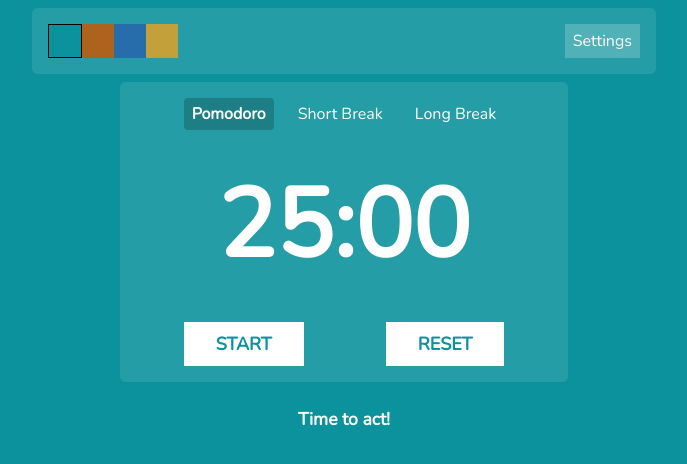
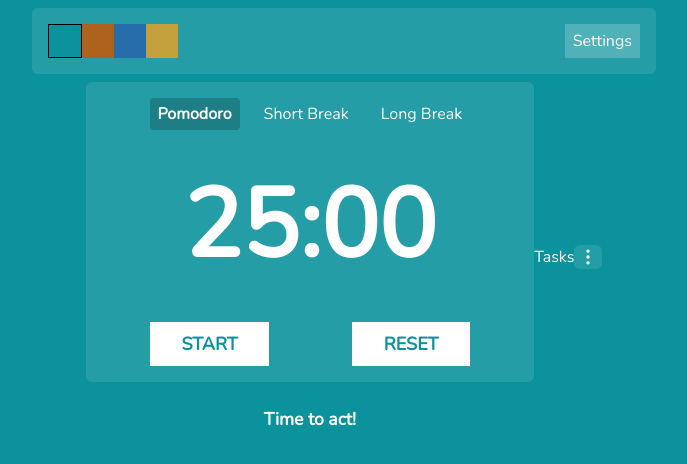
Before and after one commit to nvn0x33/PomoTimer, a React (Vite) app: page / in a window 1280 px wide. Shown: the top 464 px of the page, without its empty margins (296-983 px from the left). Built offline with nearby package versions, Linux system fonts and the light colour scheme.

Commit message:
feat: init the todo container

```diff
--- a/package.json
+++ b/package.json
@@ -12,6 +12,7 @@
   "dependencies": {
     "@fontsource/nunito": "^5.3.0",
     "@tailwindcss/vite": "^4.3.3",
+    "lucide-react": "^1.31.0",
     "react": "^19.2.8",
     "react-dom": "^19.2.8",
     "tailwindcss": "^4.3.3"
--- a/src/App.tsx
+++ b/src/App.tsx
@@ -5,6 +5,7 @@
 // Components
 import Header from "./components/Header";
 import Timer from "./components/Timer";
+import TodoContainer from "./components/TodoContainer";
 
 function App() {
     const [activeTask, setActiveTask] = useState("Time to act!");
@@ -14,6 +15,7 @@
             <ActiveTask value={[activeTask, setActiveTask]}>
                 <main className="flex items-center justify-center">
                     <Timer />
+                    <TodoContainer />
                 </main>
             </ActiveTask>
         </>
--- /dev/null
+++ b/src/components/TodoContainer.tsx
@@ -0,0 +1,14 @@
+import { EllipsisVertical } from "lucide-react";
+
+export default function TodoContainer() {
+    return (
+        <div className="">
+            <div className="flex justify-between">
+                <span>Tasks</span>
+                <button className="px-1 rounded-md bg-white/10 hover:bg-white/20">
+                    <EllipsisVertical size={20} />
+                </button>
+            </div>
+        </div>
+    );
+}
```
Also changed, not shown: 1 other file (tests, documents, lock files or other folders).
